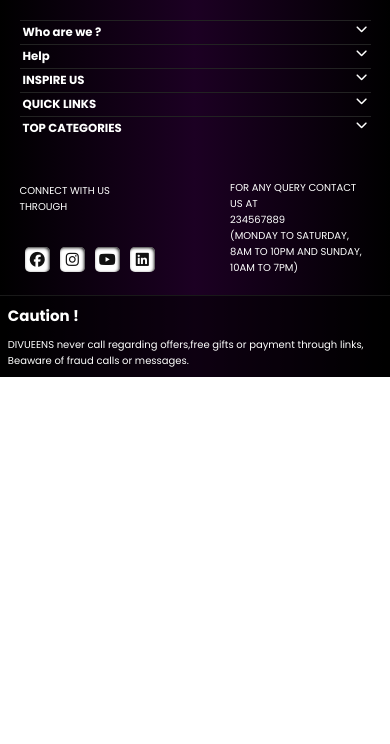
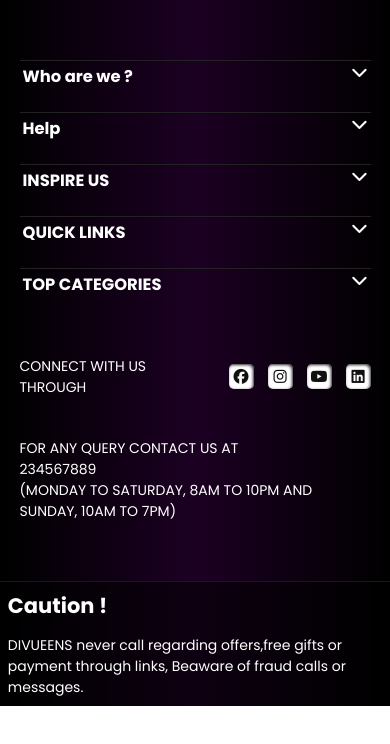
Before and after one commit to Gaurav-Hero/footer, a React (Vite) app: page / in a window 390 px wide. Shown: the top 744 px of the page. Built offline with nearby package versions, Linux system fonts and the light colour scheme.

Commit message:
Did Some Adjustments

```diff
--- a/src/components/Footer.css
+++ b/src/components/Footer.css
@@ -3,11 +3,6 @@
 * {
   margin: 0;
   padding: 0;
-}
-
-body,
-html {
-  box-sizing: border-box;
   font-family: "Poppins", sans-serif;
 }
 
@@ -23,6 +18,8 @@ html {
 }
 
 .upperFooterPart {
+  margin-top: 40px;
+  margin-bottom: 40px;
   padding: 5%;
   width: 90%;
   color: #fff;
@@ -30,11 +27,8 @@ html {
 
 .close {
   display: block;
+  margin-top: 15px;
   list-style-type: none;
-}
-
-.all_Items {
-  display: block;
 }
 
 .close>li {
@@ -143,8 +137,8 @@ html {
 Responsiveness
 */
 @media (max-width: 950px) {
-  .footermain {
-    font-size: 12px !important;
+  .upf2-1 {
+    flex-direction: column;
   }
 
   .socialIcons>a {
@@ -159,11 +153,7 @@ Responsiveness
   }
 }
 
-@media (max-width: 450px) {
-  .footermain {
-    font-size: 10px !important;
-  }
-
+@media (max-width: 650px) {
   .upperFooterPart-1>.drpBtn {
     font-size: 15px;
     margin-bottom: 10px;
@@ -174,7 +164,7 @@ Responsiveness
     margin-bottom: 5px;
   }
 
-  .all_Items{
+  .all_Items {
     display: block;
   }
 
@@ -183,12 +173,23 @@ Responsiveness
     padding: 2px 0px 2px 0px;
   }
 
-  .upperFooterPart-1{
+  .upperFooterPart-1 {
     flex-direction: column;
+    gap: 20px;
+  }
+
+  .upperFooterPart-2 {
+    flex-direction: column;
+    align-items: flex-start;
+    gap: 40px;
+  }
+
+  .upperFooterPart-2>div {
+    width: 100%;
   }
 
   .upf2-1 {
-    flex-direction: column;
+    flex-direction: row;
   }
 
   .socialIcons>a {
```
Also changed, not shown: 1 other file (tests, documents, lock files or other folders).
